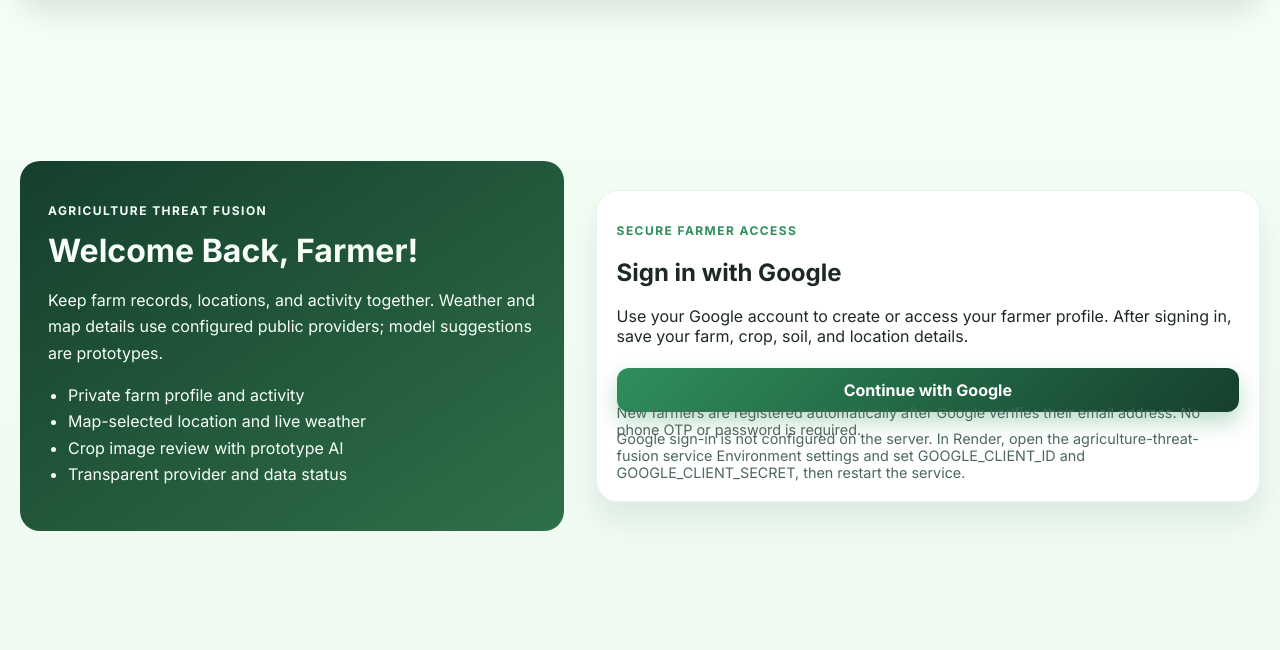
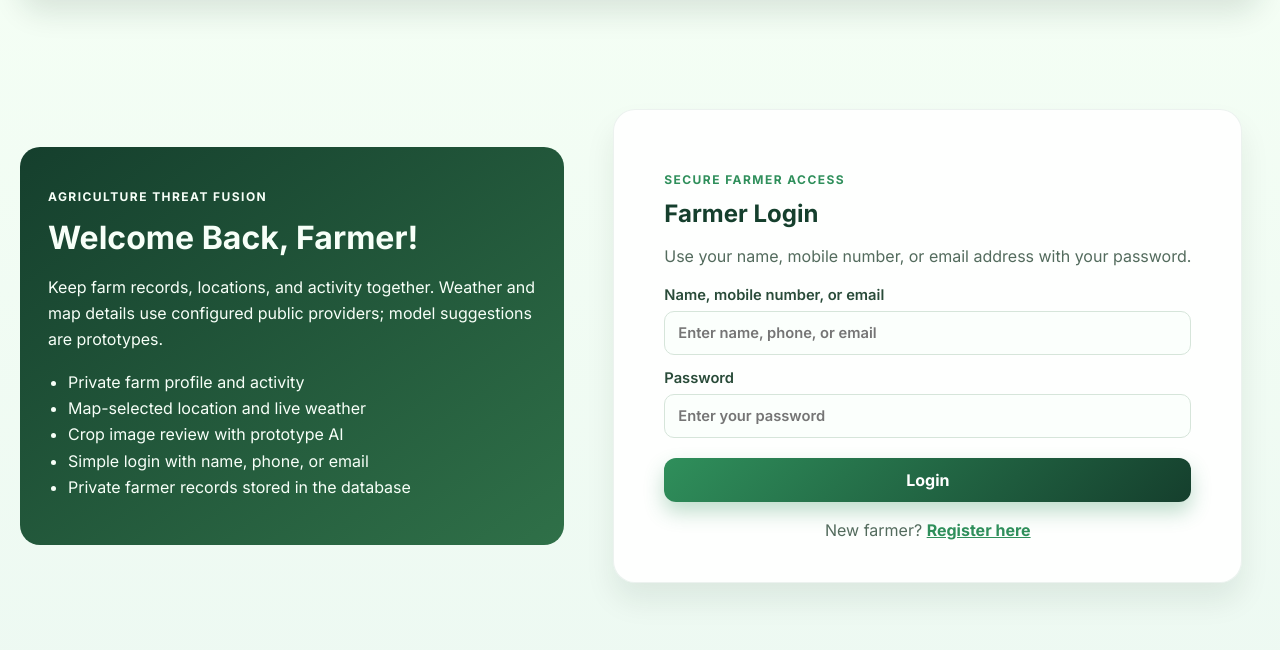
Before and after one commit to 1nt24cb035prajwal-lab/agriculturethreat, a FastAPI app: a page that uses backend/templates/index.html in a window 1280 px wide. Shown: the part 108-758 px from the top of the page. Run offline with FastAPI, Linux system fonts and the light colour scheme.

Commit message:
Add farmer password authentication
* Replace Google-only sign-in with database-backed farmer password auth

* Replace Google-only sign-in with database-backed farmer password auth

* Replace Google-only sign-in with database-backed farmer password auth

* Replace Google-only sign-in with database-backed farmer password auth

* Replace Google-only sign-in with database-backed farmer password auth

* Replace Google-only sign-in with database-backed farmer password auth

* Refresh auth frontend asset cache version

* Document farmer password login and database storage

* Refresh login page asset cache versions

* Update farmer access feature highlights

```diff
--- a/backend/app/database.py
+++ b/backend/app/database.py
@@ -163,8 +163,8 @@ def link_google_account(farmer_id: int, google_sub: str) -> None:
 def get_farmer_by_login(identifier: str) -> sqlite3.Row | None:
     with connect() as connection:
         return connection.execute(
-            "SELECT * FROM farmers WHERE lower(email) = lower(?) OR mobile = ? LIMIT 1",
-            (identifier, identifier),
+            "SELECT * FROM farmers WHERE lower(email) = lower(?) OR mobile = ? OR lower(full_name) = lower(?) ORDER BY id ASC LIMIT 1",
+            (identifier, identifier, identifier),
         ).fetchone()
 
 
--- a/backend/app/main.py
+++ b/backend/app/main.py
@@ -51,7 +51,7 @@ def require_farmer(request: Request) -> dict:
 
 
 @app.post("/api/auth/register", status_code=201)
-async def register_farmer(payload: dict):
+async def register_farmer(payload: dict, response: Response):
     full_name = str(payload.get("fullName") or "").strip()
     mobile = str(payload.get("mobile") or "").strip()
     email = str(payload.get("email") or "").strip().lower()
@@ -80,25 +80,20 @@ async def register_farmer(payload: dict):
         "latitude": None,
         "longitude": None,
     }
-    phone_verified = False
-    if advanced_services.configured_status()["smsOtp"] == "configured":
-        phone_verified = database.consume_phone_verification(mobile)
-        if not phone_verified:
-            raise HTTPException(status_code=400, detail="Verify this phone number with the OTP before creating your account.")
-
+    # Basic password registration does not depend on an external SMS/OTP provider.
+    # Phone verification can be added separately without blocking account creation.
     try:
         farmer = database.create_farmer(full_name, mobile, email, password, farm_profile)
-        if phone_verified:
-            database.set_farmer_phone_verified(int(farmer["id"].removeprefix("F-")))
-            farmer["phoneVerified"] = True
     except sqlite3.IntegrityError as exc:
         raise HTTPException(status_code=409, detail="That mobile number or email is already registered.") from exc
-    return {
-        "message": "Account created. Phone verification status is shown on your profile.",
-        "farmer": farmer,
-        "phoneVerified": bool(farmer.get("phoneVerified")),
-        "integrations": {"smsOtp": advanced_services.configured_status()["smsOtp"]},
-    }
+
+    session_token = database.create_session(int(farmer["id"].removeprefix("F-")))
+    response.set_cookie(
+        "farmer_session", session_token, max_age=database.SESSION_TTL_SECONDS,
+        httponly=True, secure=os.getenv("COOKIE_SECURE", "false").lower() == "true",
+        samesite="lax", path="/",
+    )
+    return {"message": "Account created successfully.", "farmer": farmer, "phoneVerified": False}
 
 
 @app.get("/api/integrations/status")
@@ -201,10 +196,10 @@ async def login_farmer(payload: dict, response: Response):
     password = str(payload.get("password") or "")
 
     if not identifier or not password:
-        raise HTTPException(status_code=401, detail="Invalid mobile number or password.")
+        raise HTTPException(status_code=401, detail="Enter your name, mobile number or email and password.")
     account = database.get_farmer_by_login(identifier)
     if not account or not database.verify_password(password, account["password_hash"]):
-        raise HTTPException(status_code=401, detail="Invalid mobile/email or password.")
+        raise HTTPException(status_code=401, detail="Invalid name, mobile number, email or password.")
     session_token = database.create_session(account["id"])
     response.set_cookie(
         "farmer_session",
--- a/backend/static/app.js
+++ b/backend/static/app.js
@@ -1,6 +1,9 @@
 const dashboardSection = document.getElementById('dashboardSection');
 const adminSection = document.getElementById('adminSection');
 const authBox = document.getElementById('authBox');
+const loginForm = document.getElementById('loginForm');
+const registerForm = document.getElementById('registerForm');
+const authMessage = document.getElementById('authMessage');
 const welcomeMessage = document.getElementById('welcomeMessage');
 const farmerProfileSummary = document.getElementById('farmerProfileSummary');
 const dashboardCards = document.getElementById('dashboardCards');
@@ -318,7 +321,13 @@ const renderCurrentPage = async () => {
     threatRefreshTimer = undefined;
     dashboardSection.classList.add('hidden');
     authBox.classList.remove('hidden');
-    document.title = page === 'home' ? 'Agriculture Threat Fusion' : `${page === 'login' ? 'Farmer Login' : 'Farmer Registration'} | Agriculture Threat Fusion`;
+    if (loginForm && registerForm) {
+      loginForm.classList.toggle('hidden', page === 'register');
+      registerForm.classList.toggle('hidden', page !== 'register');
+      document.getElementById('authHeading').textContent = page === 'register' ? 'Create Farmer Account' : 'Farmer Login';
+      if (authMessage) authMessage.textContent = '';
+    }
+    document.title = page === 'home' ? 'Agriculture Threat Fusion' : `${page === 'register' ? 'Farmer Registration' : 'Farmer Login'} | Agriculture Threat Fusion`;
     return;
   }
 
@@ -697,7 +706,55 @@ const loginButton = document.getElementById('loginButton');
 const ctaSecondary = document.getElementById('ctaSecondary');
 const logoutButton = document.getElementById('logoutButton');
 
-document.getElementById('googleLoginButton').addEventListener('click', () => { window.location.href = '/auth/google/start'; });
+loginForm.addEventListener('submit', async (event) => {
+  event.preventDefault();
+  const submitButton = loginForm.querySelector('button[type="submit"]');
+  submitButton.disabled = true;
+  authMessage.textContent = 'Signing in...';
+  try {
+    const form = new FormData(loginForm);
+    await api.post('/api/auth/login', { identifier: form.get('identifier').trim(), password: form.get('password') });
+    navigateTo('/dashboard', true);
+  } catch (error) {
+    authMessage.textContent = error.message || 'Unable to log in. Check your details and try again.';
+  } finally {
+    submitButton.disabled = false;
+  }
+});
+
+registerForm.addEventListener('submit', async (event) => {
+  event.preventDefault();
+  const submitButton = registerForm.querySelector('button[type="submit"]');
+  const form = new FormData(registerForm);
+  const password = form.get('password');
+  if (password !== form.get('confirmPassword')) {
+    authMessage.textContent = 'Passwords do not match.';
+    return;
+  }
+  submitButton.disabled = true;
+  authMessage.textContent = 'Creating your farmer account...';
+  try {
+    await api.post('/api/auth/register', {
+      fullName: form.get('fullName').trim(),
+      mobile: form.get('mobile').trim(),
+      email: form.get('email').trim(),
+      password,
+      termsAccepted: form.get('termsAccepted') === 'on'
+    });
+    navigateTo('/dashboard', true);
+  } catch (error) {
+    authMessage.textContent = error.message || 'Unable to create your account. Please try again.';
+  } finally {
+    submitButton.disabled = false;
+  }
+});
+
+document.querySelectorAll('[data-auth-link]').forEach((link) => {
+  link.addEventListener('click', (event) => {
+    event.preventDefault();
+    navigateTo(link.getAttribute('href'));
+  });
+});
 document.getElementById('loadYieldButton').addEventListener('click', loadYieldEstimate);
 document.getElementById('loadMarketsButton').addEventListener('click', loadMarketPrices);
 document.getElementById('loadThreatsButton').addEventListener('click', async () => {
@@ -765,20 +822,3 @@ document.getElementById('downloadReportButton').addEventListener('click', async
 });
 
 renderCurrentPage();
-
-
-// Show a useful explanation when Google redirects back with an authentication error.
-const googleAuthErrors = {
-  google_not_configured: 'Google sign-in is not configured on the server. In Render, open the agriculture-threat-fusion service Environment settings and set GOOGLE_CLIENT_ID and GOOGLE_CLIENT_SECRET, then restart the service.',
-  google_state: 'Google sign-in expired or the browser changed host during sign-in. Start again from https://agriculture-threat-fusion.onrender.com/ and allow cookies for this site.',
-  google_exchange: 'Google could not complete sign-in. Use a Google OAuth Web application client and set its authorized redirect URI to https://agriculture-threat-fusion.onrender.com/auth/google/callback. Check the client ID and secret in Render.',
-  google_cancelled: 'Google sign-in was cancelled. Select your account and approve the sign-in request to continue.'
-};
-const googleAuthError = new URLSearchParams(window.location.search).get('auth_error');
-if (googleAuthError && googleAuthErrors[googleAuthError]) {
-  const message = document.createElement('p');
-  message.className = 'map-status';
-  message.setAttribute('role', 'alert');
-  message.textContent = googleAuthErrors[googleAuthError];
-  document.querySelector('.google-auth-content')?.append(message);
-}
--- a/backend/static/styles.css
+++ b/backend/static/styles.css
@@ -937,3 +937,22 @@ input {
     font-size: 2.4rem;
   }
 }
+
+
+/* Simple farmer name/phone/email and password authentication */
+.auth-content { padding: 30px; }
+.auth-content h2 { margin: 8px 0 10px; color: var(--forest); }
+.auth-heading { margin-bottom: 18px; }
+.auth-heading p { color: #536b5d; line-height: 1.55; }
+.auth-form { display: grid; gap: 14px; }
+.auth-form label { display: grid; gap: 7px; color: #294b39; font-size: 0.92rem; font-weight: 600; }
+.auth-form input:not([type="checkbox"]) {
+  width: 100%; padding: 12px 13px; border: 1px solid #d6e5da; border-radius: 10px;
+  background: #fbfffc; color: var(--text); outline: none;
+}
+.auth-form input:focus { border-color: var(--green); box-shadow: 0 0 0 3px rgba(47,143,91,.12); }
+.auth-form .terms-row { display: flex; align-items: flex-start; gap: 9px; font-weight: 500; }
+.auth-form .terms-row input { margin-top: 3px; }
+.auth-switch { margin: 4px 0 0; color: #536b5d; text-align: center; }
+.auth-switch a { color: var(--green); font-weight: 700; }
+.auth-form button:disabled { opacity: .65; cursor: wait; }
--- a/backend/templates/index.html
+++ b/backend/templates/index.html
@@ -8,7 +8,7 @@
     <link rel="preconnect" href="https://fonts.gstatic.com" crossorigin />
     <link href="https://fonts.googleapis.com/css2?family=Inter:wght@400;500;600;700;800&display=swap" rel="stylesheet" />
     <link rel="stylesheet" href="https://unpkg.com/leaflet@1.9.4/dist/leaflet.css" />
-    <link rel="stylesheet" href="/static/styles.css?v=20261031" />
+    <link rel="stylesheet" href="/static/styles.css?v=20261107" />
   </head>
   <body>
     <div class="page-shell">
@@ -120,16 +120,34 @@
               <li>Private farm profile and activity</li>
               <li>Map-selected location and live weather</li>
               <li>Crop image review with prototype AI</li>
-              <li>Transparent provider and data status</li>
+              <li>Simple login with name, phone, or email</li>
+              <li>Private farmer records stored in the database</li>
             </ul>
           </div>
-          <div class="auth-box google-auth-box" id="authBox">
-            <div class="google-auth-content">
+          <div class="auth-box" id="authBox">
+            <div class="auth-content">
               <p class="eyebrow">Secure farmer access</p>
-              <h2>Sign in with Google</h2>
-              <p>Use your Google account to create or access your farmer profile. After signing in, save your farm, crop, soil, and location details.</p>
-              <button class="primary-btn full" id="googleLoginButton" type="button">Continue with Google</button>
-              <p class="map-status">New farmers are registered automatically after Google verifies their email address. No phone OTP or password is required.</p>
+              <div class="auth-heading">
+                <h2 id="authHeading">Farmer Login</h2>
+                <p>Use your name, mobile number, or email address with your password.</p>
+              </div>
+              <form id="loginForm" class="auth-form">
+                <label>Name, mobile number, or email<input name="identifier" type="text" autocomplete="username" placeholder="Enter name, phone, or email" required /></label>
+                <label>Password<input name="password" type="password" autocomplete="current-password" placeholder="Enter your password" required /></label>
+                <button class="primary-btn full" type="submit">Login</button>
+                <p class="auth-switch">New farmer? <a href="/register" data-auth-link>Register here</a></p>
+              </form>
+              <form id="registerForm" class="auth-form">
+                <label>Full name<input name="fullName" type="text" autocomplete="name" placeholder="Enter your full name" minlength="2" required /></label>
+                <label>Mobile number<input name="mobile" type="tel" autocomplete="tel" placeholder="e.g. +919876543210" required /></label>
+                <label>Email address<input name="email" type="email" autocomplete="email" placeholder="Enter your email" required /></label>
+                <label>Password<input name="password" type="password" autocomplete="new-password" placeholder="At least 10 characters" minlength="10" required /></label>
+                <label>Confirm password<input name="confirmPassword" type="password" autocomplete="new-password" placeholder="Re-enter your password" minlength="10" required /></label>
+                <label class="terms-row"><input name="termsAccepted" type="checkbox" required /> I agree to create a farmer account and save my details.</label>
+                <button class="primary-btn full" type="submit">Create Account</button>
+                <p class="auth-switch">Already registered? <a href="/login" data-auth-link>Login here</a></p>
+              </form>
+              <p id="authMessage" class="map-status" role="status" aria-live="polite"></p>
             </div>
           </div>
         </section>
@@ -333,6 +351,6 @@
     </div>
 
     <script src="https://unpkg.com/leaflet@1.9.4/dist/leaflet.js"></script>
-    <script src="/static/app.js?v=20261101"></script>
+    <script src="/static/app.js?v=20261107"></script>
   </body>
 </html>
```
Also changed, not shown: backend/tests/test_persistent_farmer.py (+7 -1 lines), README.md.
